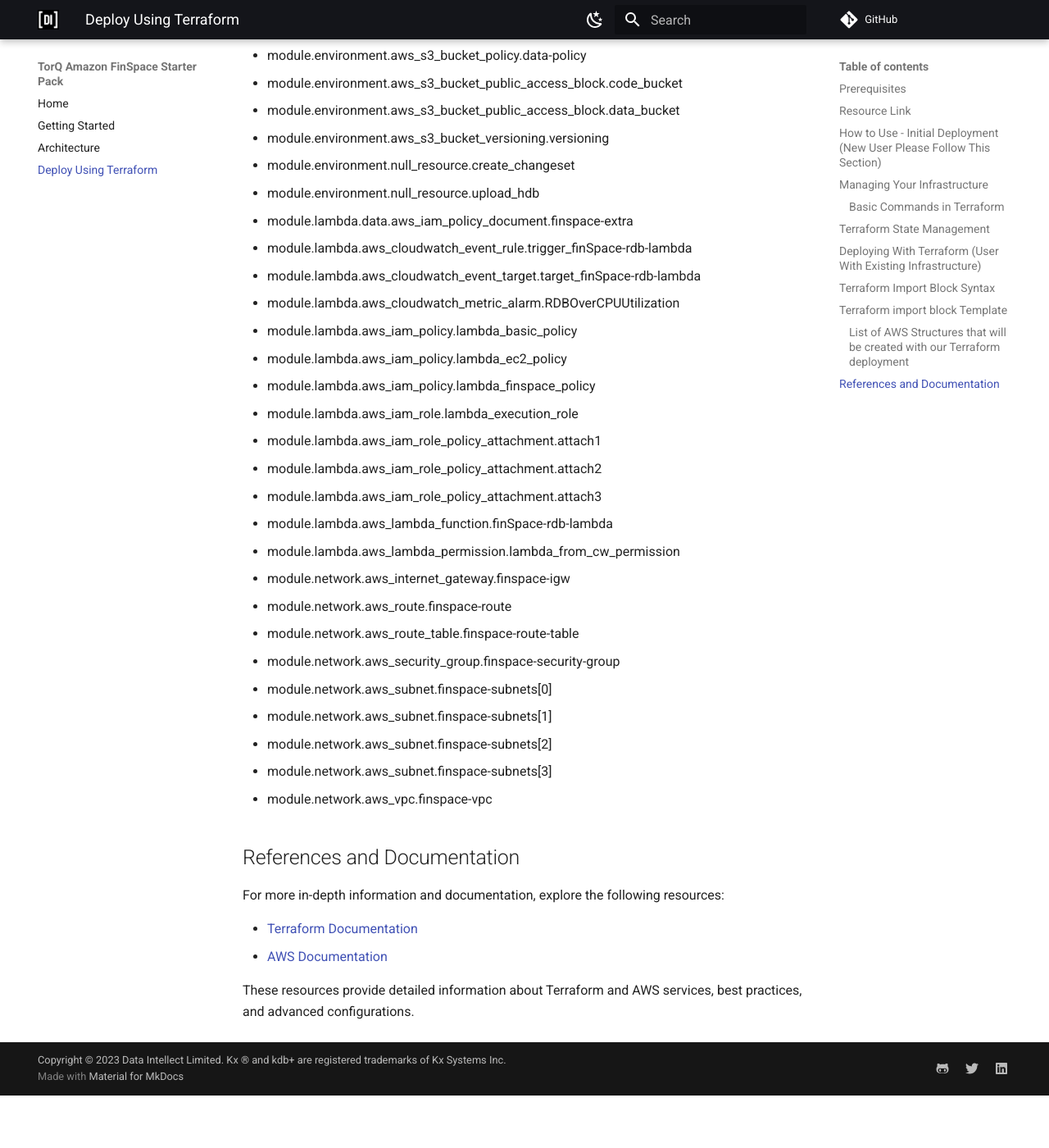
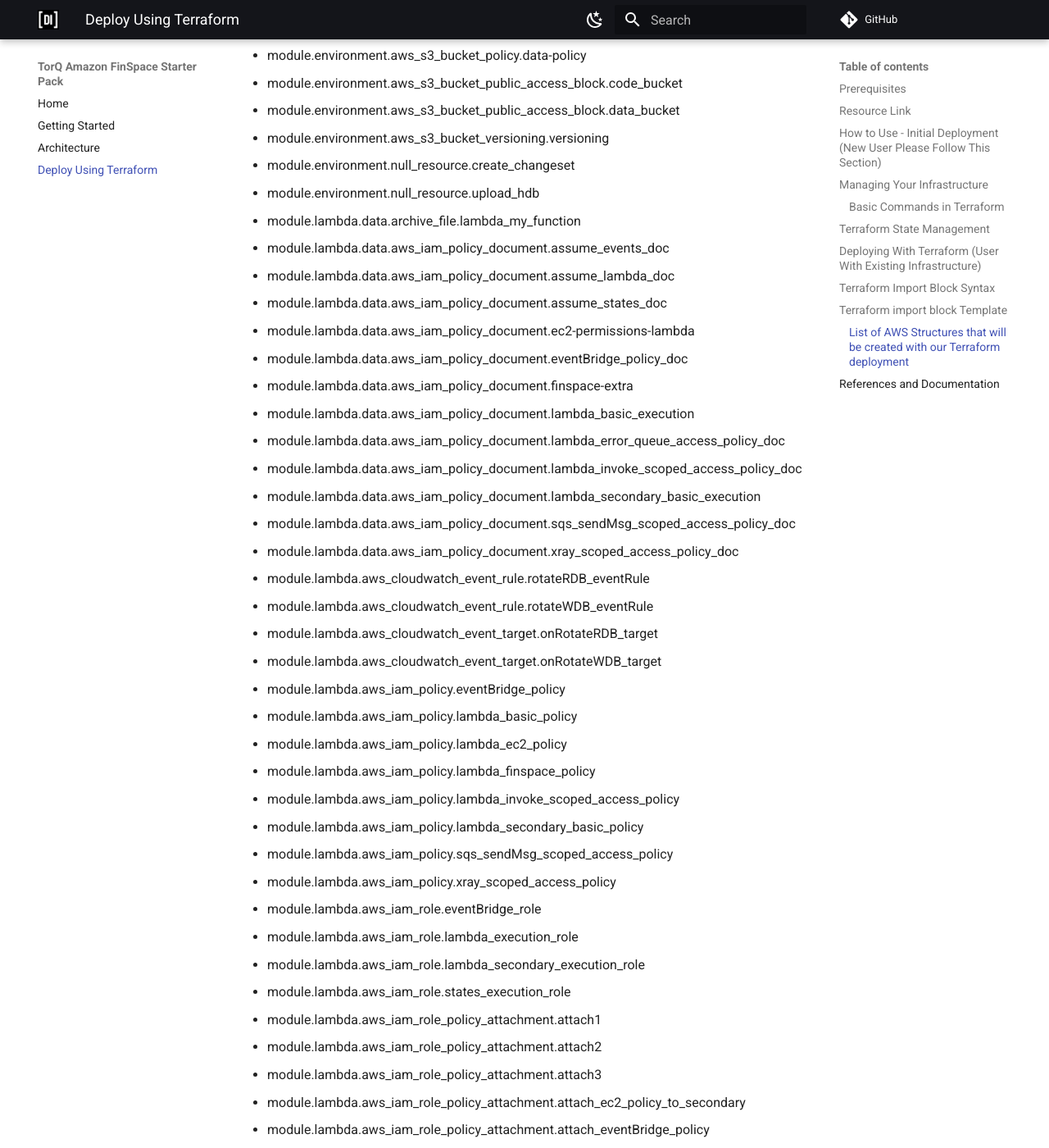
Before and after one commit to DataIntellectTech/TorQ-Amazon-FinSpace-Starter-Pack, an MkDocs documentation site: the page built from docs/terraformdeloyment.md, in a window 1280 px wide and 1400 px high, scrolled down 4480 px. Shown: the whole window at 82% size. Built offline with MkDocs 1.6.1 and Material for MkDocs 9.7.7, drawn with Linux system fonts in a browser that asks for light colours; comment, search, counter and statistics services are not loaded; before the commit the page ends 5816 px from its top, so only the background shows below that; some of the changed text lies outside the part shown.

Commit message:
update list of modules in terraformdeployment.md

```diff
--- a/docs/terraformdeloyment.md
+++ b/docs/terraformdeloyment.md
@@ -116,19 +116,51 @@
 * module.environment.aws_s3_bucket_versioning.versioning
 * module.environment.null_resource.create_changeset
 * module.environment.null_resource.upload_hdb
+* module.lambda.data.archive_file.lambda_my_function
+* module.lambda.data.aws_iam_policy_document.assume_events_doc
+* module.lambda.data.aws_iam_policy_document.assume_lambda_doc
+* module.lambda.data.aws_iam_policy_document.assume_states_doc
+* module.lambda.data.aws_iam_policy_document.ec2-permissions-lambda
+* module.lambda.data.aws_iam_policy_document.eventBridge_policy_doc
 * module.lambda.data.aws_iam_policy_document.finspace-extra
-* module.lambda.aws_cloudwatch_event_rule.trigger_finSpace-rdb-lambda
-* module.lambda.aws_cloudwatch_event_target.target_finSpace-rdb-lambda
-* module.lambda.aws_cloudwatch_metric_alarm.RDBOverCPUUtilization
+* module.lambda.data.aws_iam_policy_document.lambda_basic_execution
+* module.lambda.data.aws_iam_policy_document.lambda_error_queue_access_policy_doc
+* module.lambda.data.aws_iam_policy_document.lambda_invoke_scoped_access_policy_doc
+* module.lambda.data.aws_iam_policy_document.lambda_secondary_basic_execution
+* module.lambda.data.aws_iam_policy_document.sqs_sendMsg_scoped_access_policy_doc
+* module.lambda.data.aws_iam_policy_document.xray_scoped_access_policy_doc
+* module.lambda.aws_cloudwatch_event_rule.rotateRDB_eventRule
+* module.lambda.aws_cloudwatch_event_rule.rotateWDB_eventRule
+* module.lambda.aws_cloudwatch_event_target.onRotateRDB_target
+* module.lambda.aws_cloudwatch_event_target.onRotateWDB_target
+* module.lambda.aws_iam_policy.eventBridge_policy
 * module.lambda.aws_iam_policy.lambda_basic_policy
 * module.lambda.aws_iam_policy.lambda_ec2_policy
 * module.lambda.aws_iam_policy.lambda_finspace_policy
+* module.lambda.aws_iam_policy.lambda_invoke_scoped_access_policy
+* module.lambda.aws_iam_policy.lambda_secondary_basic_policy
+* module.lambda.aws_iam_policy.sqs_sendMsg_scoped_access_policy
+* module.lambda.aws_iam_policy.xray_scoped_access_policy
+* module.lambda.aws_iam_role.eventBridge_role
 * module.lambda.aws_iam_role.lambda_execution_role
+* module.lambda.aws_iam_role.lambda_secondary_execution_role
+* module.lambda.aws_iam_role.states_execution_role
 * module.lambda.aws_iam_role_policy_attachment.attach1
 * module.lambda.aws_iam_role_policy_attachment.attach2
 * module.lambda.aws_iam_role_policy_attachment.attach3
+* module.lambda.aws_iam_role_policy_attachment.attach_ec2_policy_to_secondary
+* module.lambda.aws_iam_role_policy_attachment.attach_eventBridge_policy
+* module.lambda.aws_iam_role_policy_attachment.attach_finspace_policy_to_secondary
+* module.lambda.aws_iam_role_policy_attachment.attach_lambda_invoke_scoped_access_policy
+* module.lambda.aws_iam_role_policy_attachment.attach_lambda_secondary_basic
+* module.lambda.aws_iam_role_policy_attachment.attach_sqs_sendMsg_scoped_access_policy
+* module.lambda.aws_iam_role_policy_attachment.attach_xray_scoped_access_policy
 * module.lambda.aws_lambda_function.finSpace-rdb-lambda
-* module.lambda.aws_lambda_permission.lambda_from_cw_permission
+* module.lambda.aws_lambda_function.finSpace-rdb-onConflict-lambda
+* module.lambda.aws_sfn_state_machine.sfn_state_machine
+* module.lambda.aws_sqs_queue.lambda_error_queue
+* module.lambda.aws_sqs_queue_policy.lambda_error_queue_access_policy
+* module.lambda.local_file.lambda_configs
 * module.network.aws_internet_gateway.finspace-igw
 * module.network.aws_route.finspace-route
 * module.network.aws_route_table.finspace-route-table
```
Also changed, not shown: 1 other file.
